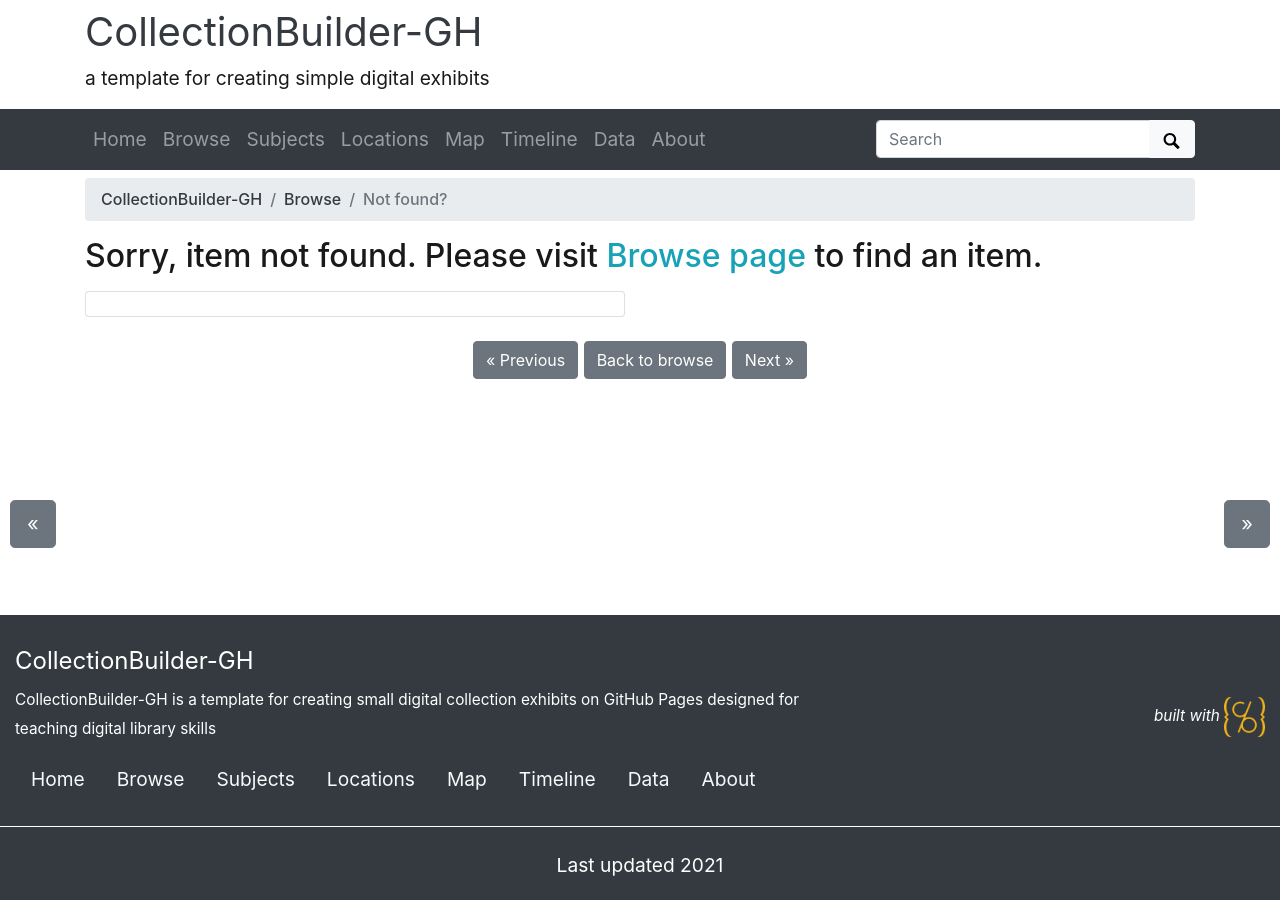
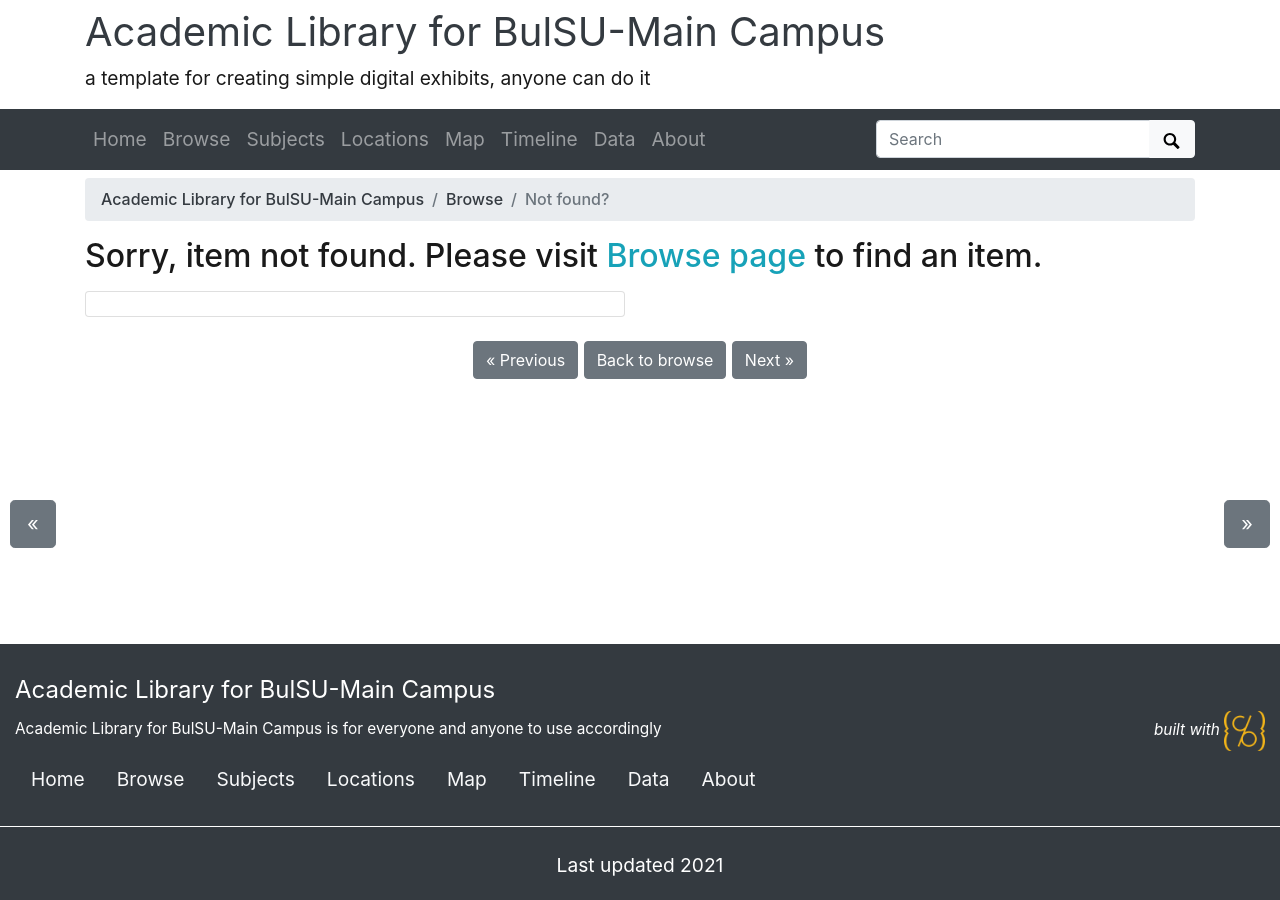
Before and after one commit to Maxion-bulsu/digital_archive, a Jekyll site: the page built from pages/item.md, in a window 1280 px wide. Built offline with Jekyll 4.4.1, drawn with Linux system fonts in a browser that asks for light colours.

Commit message:
Updated Site Settings
Changed title, tagline, description, and author

```diff
--- a/_config.yml
+++ b/_config.yml
@@ -20,14 +20,14 @@ source-code: https://github.com/CollectionBuilder/collectionbuilder-gh
 # SITE SETTINGS
 #
 # title of site appears in banner
-title: CollectionBuilder-GH
+title: Academic Library for BulSU-Main Campus
 # tagline, a short phrase that will appear throughout the site in the top banner
-tagline: a template for creating simple digital exhibits
+tagline: a template for creating simple digital exhibits, anyone can do it
 # description appears in meta tags and other locations
 # this description might appear in search result lists, keep around 160 characters max
-description: "CollectionBuilder-GH is a template for creating small digital collection exhibits on GitHub Pages designed for teaching digital library skills"
+description: "Academic Library for BulSU-Main Campus is for everyone and anyone to use accordingly"
 # creator of the digital collection, to appear in meta tags; we typically use our GitHub usernames but feel free to just use your name
-author: CollectionBuilder
+author: Maxion-bulsu
 
 ##########
 # COLLECTION SETTINGS
```
